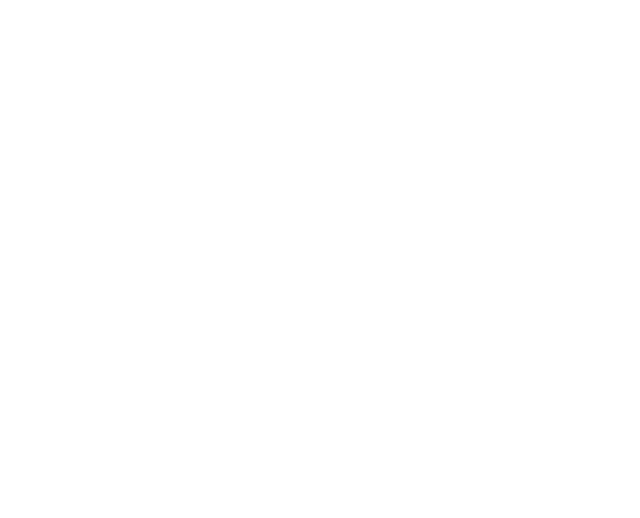
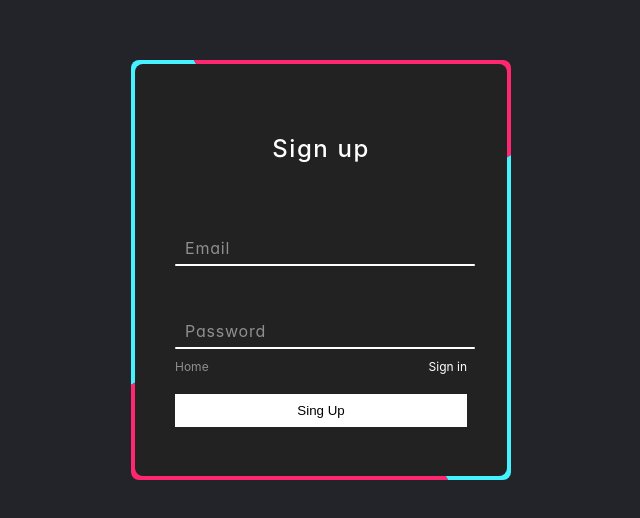
Before and after one commit to Fall2023SWP391-NET1703-Group04/Fall2023SWP391_NET1703_Group04_FE, a React (Create React App) app: page /register in a window 1280 px wide. Before the commit this address had no page. Shown: the part 130-648 px from the top of the page, without its empty margins (319-959 px from the left). Built offline with nearby package versions, Linux system fonts and the light colour scheme.

Commit message:
sigin signup homepage

```diff
--- a/package.json
+++ b/package.json
@@ -13,8 +13,10 @@
     "react": "^18.2.0",
     "react-dom": "^18.2.0",
     "react-final-form": "^6.5.9",
+    "react-hook-form": "^7.47.0",
     "react-router-dom": "6.3.0",
     "react-scripts": "5.0.1",
+    "react-scroll-to-top": "^3.0.0",
     "web-vitals": "^2.1.4"
   },
   "scripts": {
--- a/src/App.js
+++ b/src/App.js
@@ -9,12 +9,14 @@ import {
   useLocation,
 } from "react-router-dom";
 import HomePage from "./Components/Homepage/Homepage";
+import Register from "./Components/Register/Register";
 function App() {
   return (
     <div className="App">
       <BrowserRouter>
         <Routes>
           <Route index element={<Login />} />
+          <Route path="/register" element={<Register />} />
           <Route path="/home" element={<HomePage />} />
         </Routes>
       </BrowserRouter>
--- /dev/null
+++ b/src/Components/Header/Header.css
@@ -0,0 +1,52 @@
+header {
+  position: relative;
+  top: 0;
+  left: 0;
+  width: 100%;
+  display: flex;
+  justify-content: space-between;
+  align-items: center;
+  transition: 0.6s;
+  padding: 2.5rem 6.25rem;
+}
+
+header .sticky {
+  padding: 5px 100px;
+  background: #000;
+}
+
+header .logo {
+  position: relative;
+  font-weight: 700;
+  color: black;
+  text-decoration: none;
+  font-size: 2rem;
+  text-transform: uppercase;
+  letter-spacing: 2px;
+  transition: 0.6s;
+}
+
+header ul {
+  position: relative;
+  display: flex;
+  justify-content: center;
+  align-items: center;
+}
+
+header ul li {
+  position: relative;
+  list-style: none;
+}
+
+header ul li a {
+  position: relative;
+  margin: 0 15px;
+  text-decoration: none;
+  color: #000;
+  letter-spacing: 0.125rem;
+  font-weight: 31.25rem;
+  transition: 0.6s;
+}
+
+.banner {
+}
--- /dev/null
+++ b/src/Components/Header/Header.js
@@ -0,0 +1,35 @@
+import { Link } from "react-router-dom";
+import "./Header.css";
+import { useEffect, useState } from "react";
+import { Menu } from "primereact/menu";
+import { Button } from "primereact/button";
+const Header = () => {
+  return (
+    <>
+      <header>
+        <Link to="#" className="logo">
+          Logo
+        </Link>
+        <ul>
+          <li>
+            <Link to="/home">Home</Link>
+          </li>
+          <li>
+            <Link to="/animal">Animal</Link>
+          </li>
+          <li>
+            <Link to="/product">Product</Link>
+          </li>
+          <li>
+            <Link to="/feedback">Feedback</Link>
+          </li>
+        </ul>
+        <div>
+          <Button label="Login" />
+        </div>
+      </header>
+    </>
+  );
+};
+
+export default Header;
--- /dev/null
+++ b/src/Components/Homepage/Homepage.css
@@ -0,0 +1,3 @@
+.home-page {
+  min-height: 5000px;
+}
--- a/src/Components/Homepage/Homepage.js
+++ b/src/Components/Homepage/Homepage.js
@@ -1,4 +1,16 @@
+import { useEffect, useState } from "react";
+import Header from "../Header/Header";
+import "./Homepage.css";
+import ScrollToTop from "react-scroll-to-top";
 const HomePage = () => {
-  return <>HomePage</>;
+  const [isShowBackToTop, setIsShowBackToTop] = useState(false);
+
+  return (
+    <>
+      <ScrollToTop smooth color="#6f00ff" />
+      <Header />
+    </>
+  );
 };
+
 export default HomePage;
--- a/src/Components/Login/Login.css
+++ b/src/Components/Login/Login.css
@@ -18,3 +18,28 @@
     min-width: 0;
   }
 }
+
+.wrapper {
+  display: flex;
+  justify-content: center;
+  align-items: center;
+  min-height: 100vh;
+  background: url("../../assets/img/login/login.jpg") no-repeat;
+}
+
+.wrapper-2 {
+  background-color: purple;
+  color: #fff;
+  padding: 3rem;
+  border-radius: 0.5rem;
+  border: 1px solid rgba(255, 255, 255, 0.2);
+  backdrop-filter: blur(20px);
+  box-shadow: 0 0 10px rgba(0, 0, 0, 0.2);
+  color: #fff;
+}
+
+.link-register {
+  color: #fff;
+  font-weight: bold;
+  text-decoration: none;
+}
--- /dev/null
+++ b/src/Components/Register/Register.css
@@ -0,0 +1,192 @@
+.wrapper-register {
+  width: 100vw;
+  height: 100vh;
+  background-color: #23242a;
+}
+
+.box {
+  position: relative;
+  width: 23.75rem;
+  height: 26.25rem;
+  background-color: #1c1c1c;
+  border-radius: 8px;
+  top: 50%;
+  left: 50%;
+  transform: translate(-50%, -50%);
+  overflow: hidden;
+}
+
+.box::before {
+  content: "";
+  position: absolute;
+  top: -50%;
+  left: -50%;
+  width: 23.75rem;
+  height: 420px;
+  background-color: #45f3ff;
+  transform-origin: bottom right;
+  z-index: 1;
+  animation: animate 6s linear infinite;
+}
+
+.box::after {
+  content: "";
+  position: absolute;
+  top: -50%;
+  left: -50%;
+  width: 23.75rem;
+  height: 420px;
+  background-color: #45f3ff;
+  transform-origin: bottom right;
+  z-index: 1;
+  animation: animate 6s linear infinite;
+  animation-delay: 3s;
+}
+
+.borderLine {
+  position: absolute;
+  top: 0;
+  inset: 0;
+}
+
+.borderLine::before {
+  content: "";
+  position: absolute;
+  top: -50%;
+  left: -50%;
+  width: 23.75rem;
+  height: 420px;
+  background-color: #ff2770;
+  transform-origin: bottom right;
+  z-index: 1;
+  animation: animate 6s linear infinite;
+  animation-delay: -1.5s;
+}
+
+.borderLine::after {
+  content: "";
+  position: absolute;
+  top: -50%;
+  left: -50%;
+  width: 23.75rem;
+  height: 420px;
+  background-color: #ff2770;
+  transform-origin: bottom right;
+  z-index: 1;
+  animation: animate 6s linear infinite;
+  animation-delay: -4.5s;
+}
+
+@keyframes animate {
+  0% {
+    transform: rotate(0deg);
+  }
+  100% {
+    transform: rotate(360deg);
+  }
+}
+
+.box form {
+  position: absolute;
+  inset: 4px;
+  background: #222;
+  padding: 50px 40px;
+  border-radius: 8px;
+  z-index: 2;
+  display: flex;
+  flex-direction: column;
+}
+
+.box form h2 {
+  color: #fff;
+  font-weight: 500;
+  text-align: center;
+  letter-spacing: 0.1rem;
+}
+
+.box form .inputBox {
+  position: relative;
+  width: 300px;
+  margin-top: 35px;
+}
+
+.box form .inputBox input {
+  position: relative;
+  width: 100%;
+  padding: 20px 10px 10px;
+  background: transparent;
+  outline: none;
+  box-shadow: none;
+  color: #23242a;
+  font-size: 1rem;
+  letter-spacing: 0.05em;
+  transition: 0.5s;
+  z-index: 10;
+  border: none;
+}
+
+.box form .inputBox span {
+  position: absolute;
+  left: 0;
+  padding: 20px 10px 10px;
+  pointer-events: none;
+  color: #8f8f8f;
+  font-size: 1em;
+  letter-spacing: 0.05em;
+  transition: 0.5s;
+}
+
+.box form .inputBox input:valid ~ span,
+.box form .inputBox input:focus ~ span {
+  color: #fff;
+  font-size: 0.75rem;
+  transform: translateY(-34px);
+}
+
+.box form .inputBox i {
+  position: absolute;
+  left: 0;
+  bottom: 0;
+  width: 100%;
+  height: 2px;
+  background-color: #fff;
+  border-radius: 4px;
+  overflow: hidden;
+  transition: 0.5s;
+  pointer-events: none;
+}
+
+.box form .inputBox input:valid ~ i,
+.box form .inputBox input:focus ~ i {
+  height: 44px;
+}
+
+.box form .links {
+  display: flex;
+  justify-content: space-between;
+}
+
+.box form .links a {
+  margin: 10px 0;
+  font-size: 0.75rem;
+  color: #8f8f8f;
+  text-decoration: none;
+}
+
+.box form .links a:hover,
+.box form .links a:nth-child(2) {
+  color: #fff;
+}
+
+.box form input[type="submit"] {
+  border: none;
+  outline: none;
+  padding: 9px 25px;
+  background-color: #fff;
+  cursor: pointer;
+  margin-top: 10px;
+}
+
+.box form input[type="submit"]:active {
+  opacity: 0.8;
+}
--- /dev/null
+++ b/src/Components/Register/Register.js
@@ -0,0 +1,45 @@
+import React, { useEffect, useState } from "react";
+// import { useForm, Controller } from "react-hook-form";
+import { InputText } from "primereact/inputtext";
+import { Button } from "primereact/button";
+import { Dropdown } from "primereact/dropdown";
+import { Calendar } from "primereact/calendar";
+import { Password } from "primereact/password";
+import { Checkbox } from "primereact/checkbox";
+import { Dialog } from "primereact/dialog";
+import { Divider } from "primereact/divider";
+import { classNames } from "primereact/utils";
+import "./Register.css";
+import { Link } from "react-router-dom";
+
+const Register = () => {
+  return (
+    <>
+      <div className="wrapper-register">
+        <div className="box">
+          <span className="borderLine"></span>
+          <form>
+            <h2>Sign up</h2>
+            <div className="inputBox">
+              <input type="email" required="required" />
+              <span>Email</span>
+              <i></i>
+            </div>
+            <div className="inputBox">
+              <input type="password" required="required" />
+              <span>Password</span>
+              <i></i>
+            </div>
+            <div className="links">
+              <Link to="/home">Home</Link>
+              <a href="/">Sign in</a>
+            </div>
+            <input type="submit" value="Sing Up" />
+          </form>
+        </div>
+      </div>
+    </>
+  );
+};
+
+export default Register;
```
Also changed, not shown: src/Components/Login/Login.js (+18 -47 lines), src/assets/img/login/login.jpg (added), 1 other file (tests, documents, lock files or other folders).
